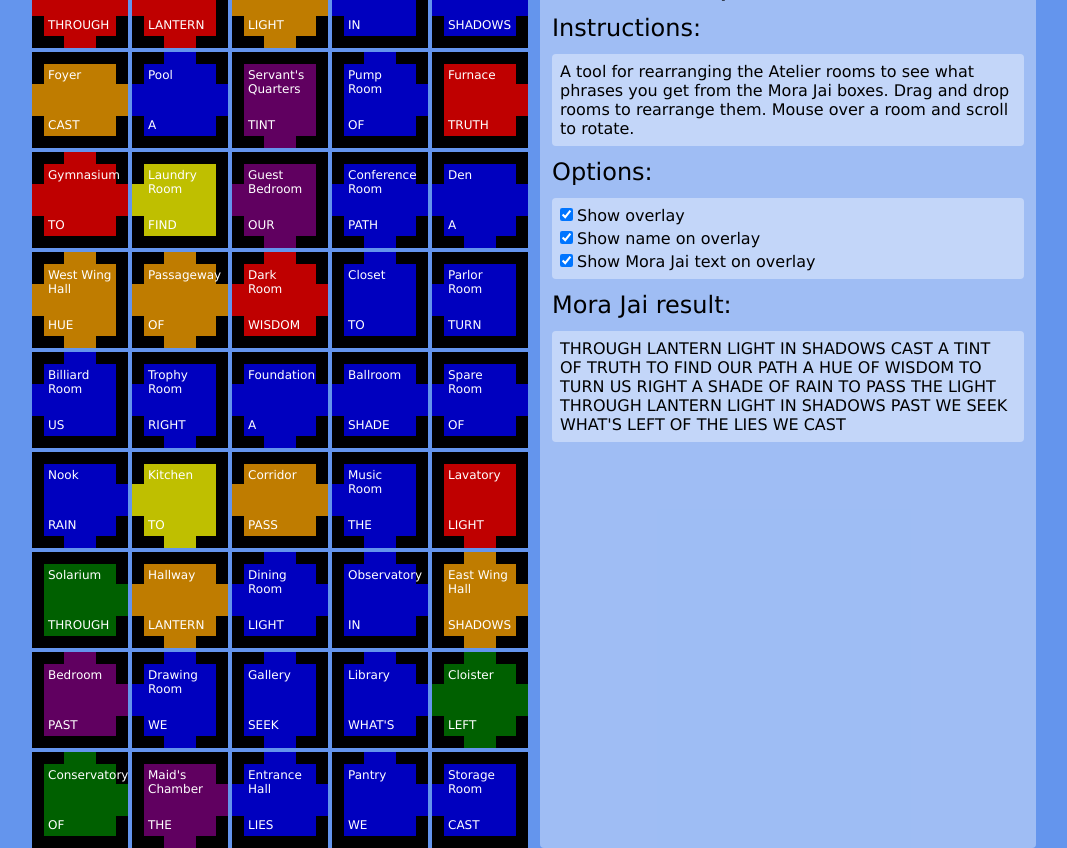
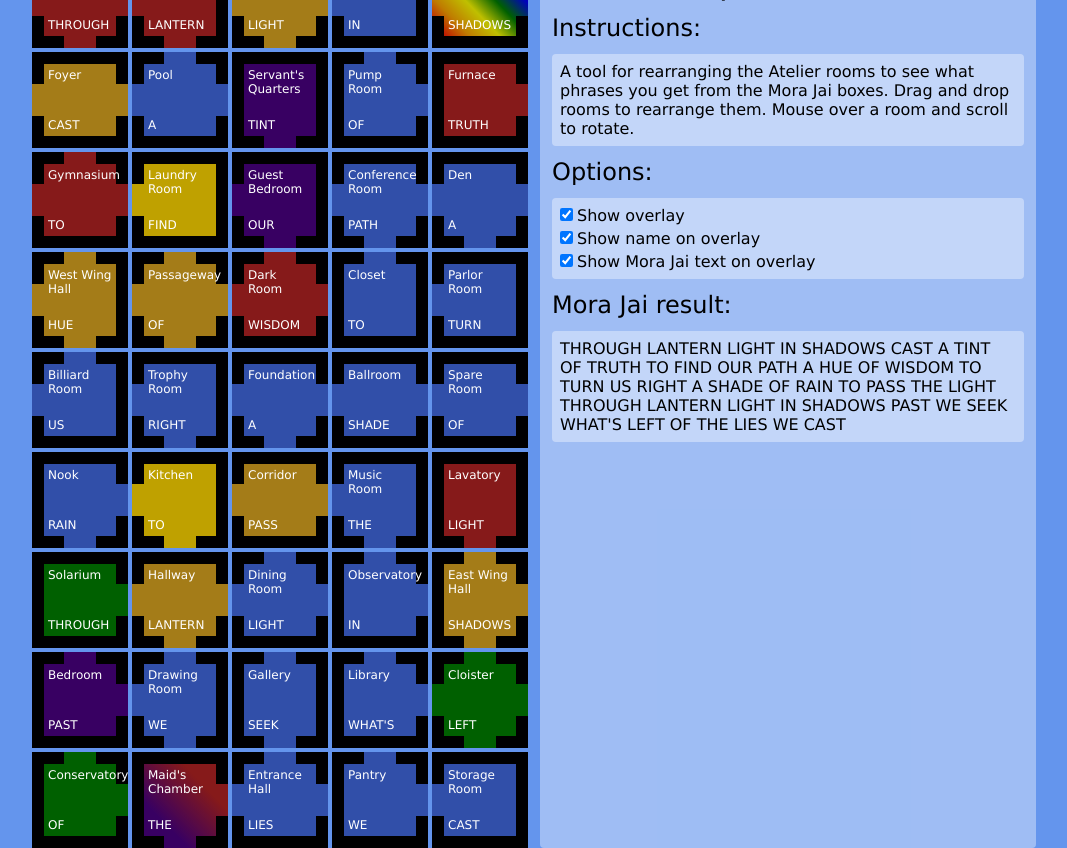
Before and after one commit to estivalbloom/blue-prince-helper, a Vue app: page / in a window 1280 px wide. Shown: the whole page, without its empty margins (106-1173 px from the left). Built offline with nearby package versions, Linux system fonts and the light colour scheme.

Commit message:
Updates room colors

```diff
--- a/src/components/RoomDisplay.vue
+++ b/src/components/RoomDisplay.vue
@@ -30,7 +30,31 @@ const props = defineProps<{
 }>()
 
 const color = computed(() => {
-	return `${props.room.data.color.at(0)}`
+	const colors = props.room.data.color.map((c) => {
+		if (c == 'blue') {
+			return 'royalblue'
+		}
+		if (c == 'red') {
+			return 'firebrick'
+		}
+		if (c == 'orange') {
+			return 'goldenrod'
+		}
+		if (c == 'yellow') {
+			return 'gold'
+		}
+		if (c == 'purple') {
+			return 'indigo'
+		}
+		return c
+	})
+	if (colors.length == 1) {
+		return colors[0]
+	}
+	if (colors.length == 2) {
+		return `linear-gradient(46deg,${colors[0]} 30%, ${colors[1]} 70%)`
+	}
+	return `linear-gradient(46deg, red 10%, orange, yellow, green, blue, purple 90%)`
 })
 </script>
 
```
